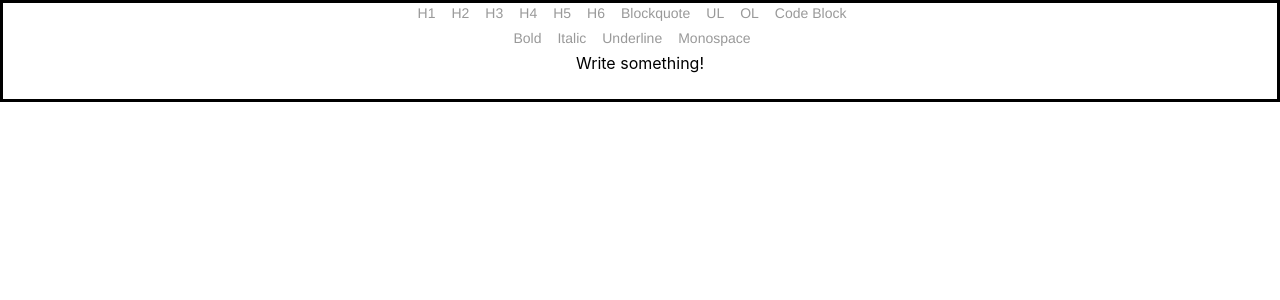
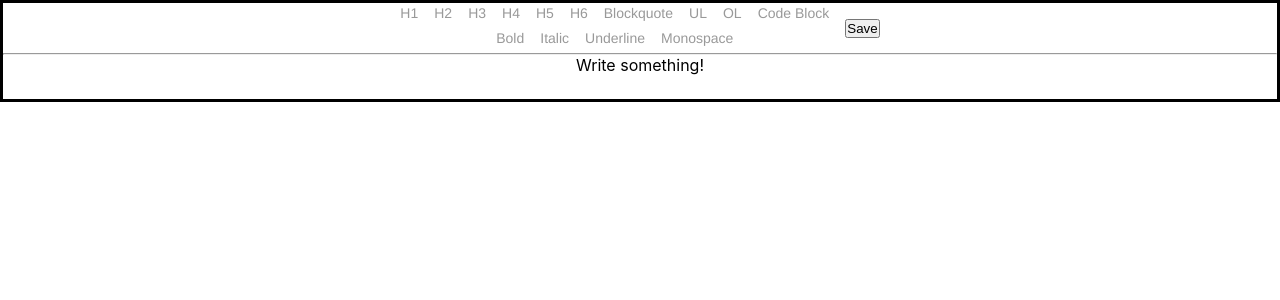
Before and after one commit to chrissayon/GitBlog, a React (Create React App) app: page /Editor in a window 1280 px wide. Shown: the top 300 px of the page. Built offline with nearby package versions, Linux system fonts and the light colour scheme; the HTML template or start-up script is replaced by a standard one.

Commit message:
main: add save button

```diff
--- a/src/components/Editor/TextEditor.css
+++ b/src/components/Editor/TextEditor.css
@@ -2,6 +2,12 @@
   border-style: solid;
   min-height: 6em;
   cursor: 'text';
+}
+
+.textEditor__toolbar {
+  display: flex;
+  align-items: center;
+  justify-content: center;
 }
 
 .blockquote {
--- a/src/components/Editor/TextEditor.jsx
+++ b/src/components/Editor/TextEditor.jsx
@@ -64,6 +64,8 @@ export default function MyEditor() {
       role="textbox"
       tabIndex="0"
     >
+      <div className="textEditor__toolbar">
+        <div>
           <BlockStyleControls
             editorState={editorState}
             onToggle={(blockType) => {
@@ -84,6 +86,14 @@ export default function MyEditor() {
               setEditorState(newState);
             }}
           />
+        </div>
+        <button
+          type="button"
+        >
+          Save
+        </button>
+      </div>
+      <hr />
       <Editor
         blockStyleFn={getBlockStyle}
         ref={editor}
--- a/src/components/Editor/Toolbar.css
+++ b/src/components/Editor/Toolbar.css
@@ -7,12 +7,18 @@
 
 .controls__styleButton {
   color: #999;
+  /* background-color: lightcyan; */
+  /* border: 1px solid green; */
   cursor: pointer;
   margin-right: 16px;
   padding: 2px 0;
   display: inline-block;
 }
 
+.controls__styleButton:hover {
+  background-color: lightcyan;
+}
+
 .controls__activeButton {
   color: #5890ff;
 }
```
Lines whose indentation alone changed are shown as unchanged.
